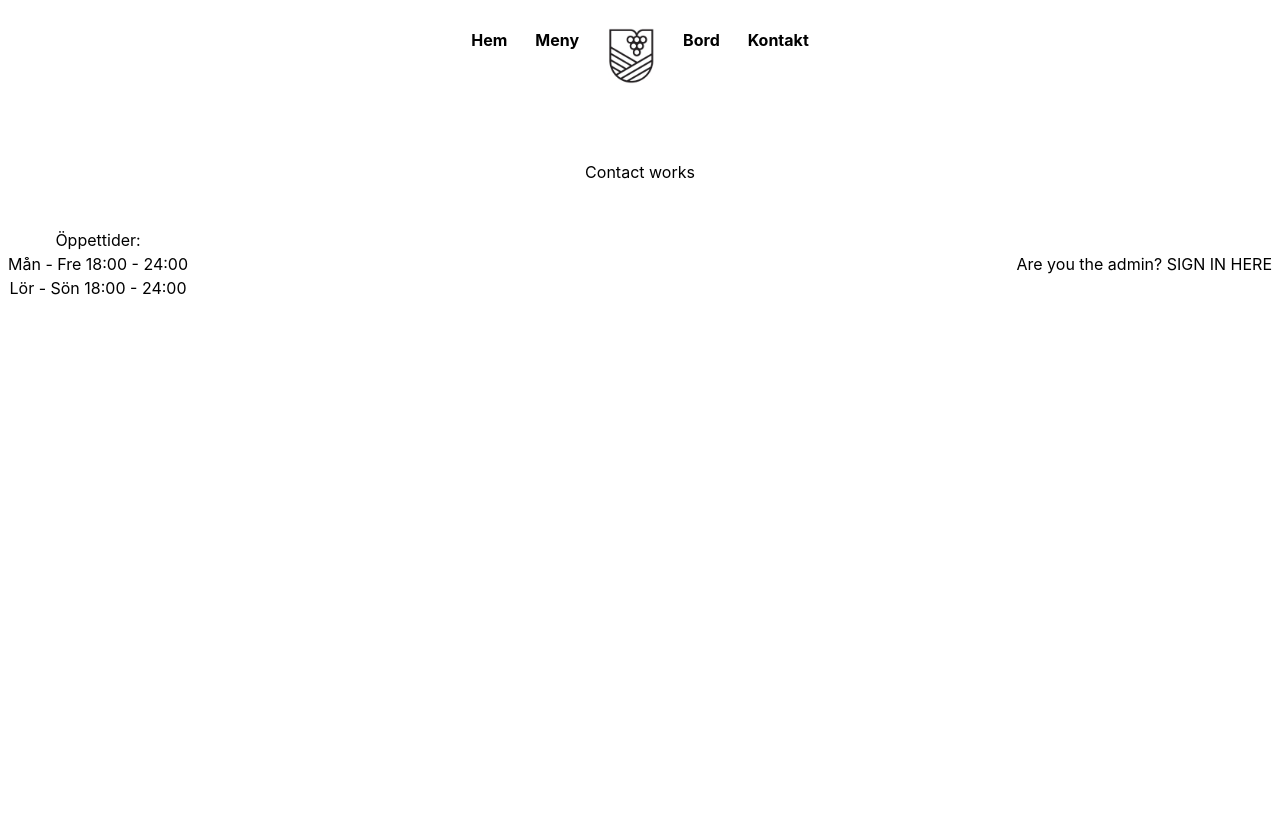
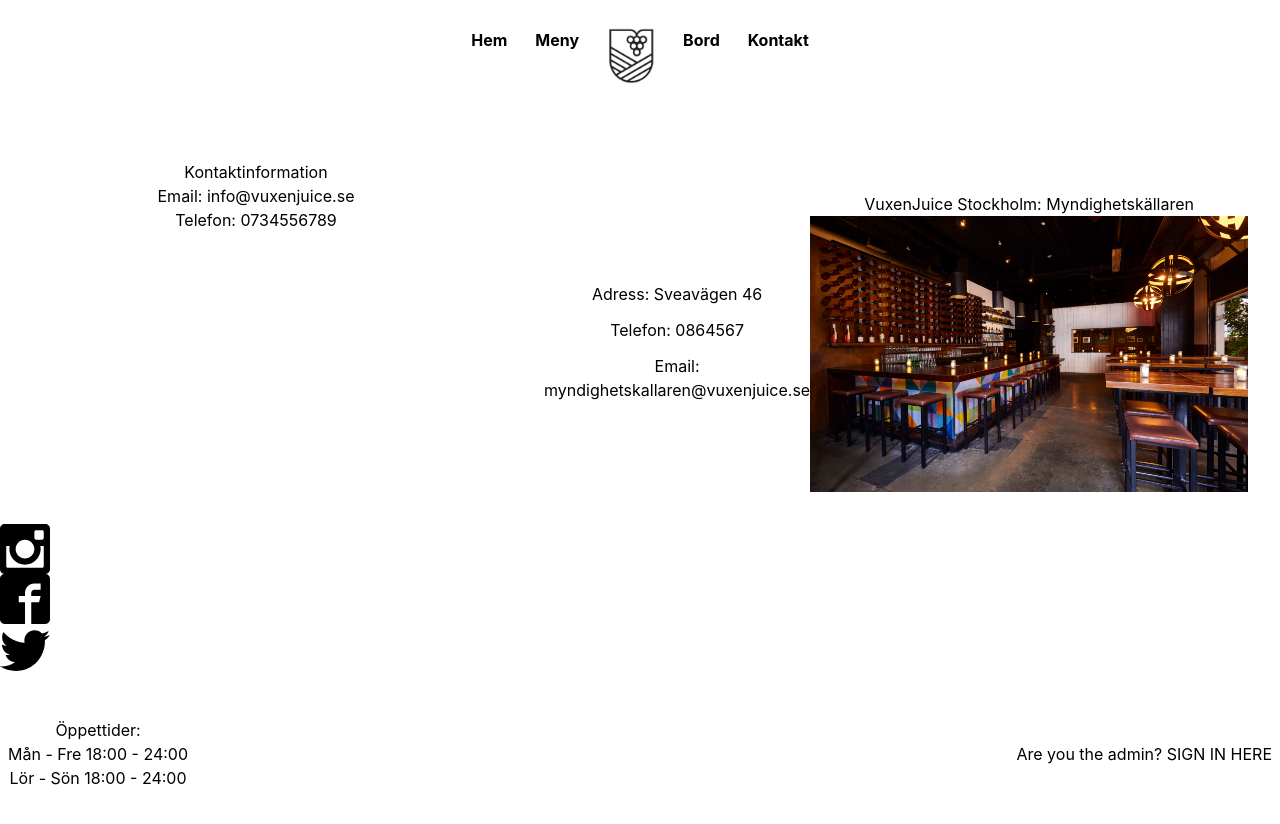
Before and after one commit to elgen98/booking-system, a React (Create React App) app in the folder front-end/: page /contact in a window 1280 px wide. Shown: the top 824 px of the page. Before the commit the page ends 800 px from the top, so only its background shows below. Built offline with nearby package versions, Linux system fonts and the light colour scheme.

Commit message:
resources in place

```diff
--- /dev/null
+++ b/front-end/src/components/RestaurantLocation.tsx
@@ -0,0 +1,40 @@
+import React from "react";
+import { IconContext } from "react-icons";
+import { ImInstagram, ImFacebook2, ImTwitter } from "react-icons/im";
+export default function RestaurantLocation() {
+  return (
+    <>
+      <IconContext.Provider value={{ size: "50" }}>
+        <main className=" grid grid-cols-5">
+          <section className=" col-span-2">
+            <h1>Kontaktinformation</h1>
+            <p>Email: info@vuxenjuice.se</p>
+            <p>Telefon: 0734556789</p>
+          </section>
+          <section className=" col-span-3 m-8 h-3/5">
+            <div className=" flex flex-row">
+              <div className=" flex flex-col gap-3 justify-center">
+                <p>Adress: Sveavägen 46</p>
+                <p>Telefon: 0864567</p>
+                <p>Email: myndighetskallaren@vuxenjuice.se</p>
+              </div>
+              <div className=" w-3/4">
+                <h3>VuxenJuice Stockholm: Myndighetskällaren</h3>
+                <img
+                  className=" w-full"
+                  src="../assets/pasadena-gallery-6.jpg"
+                  alt="Stockholm_Location"
+                />
+              </div>
+            </div>
+          </section>
+        </main>
+        <div className=" row-span-2">
+          <ImInstagram />
+          <ImFacebook2 />
+          <ImTwitter />
+        </div>
+      </IconContext.Provider>
+    </>
+  );
+}
--- a/front-end/src/components/pages/Contact.tsx
+++ b/front-end/src/components/pages/Contact.tsx
@@ -1,3 +1,9 @@
+import RestaurantLocation from "../RestaurantLocation";
+
 export default function Contact() {
-  return <>Contact works</>;
+  return (
+    <>
+      <RestaurantLocation />
+    </>
+  );
 }
```
Also changed, not shown: front-end/public/assets/pasadena-gallery-6.jpg (added).
